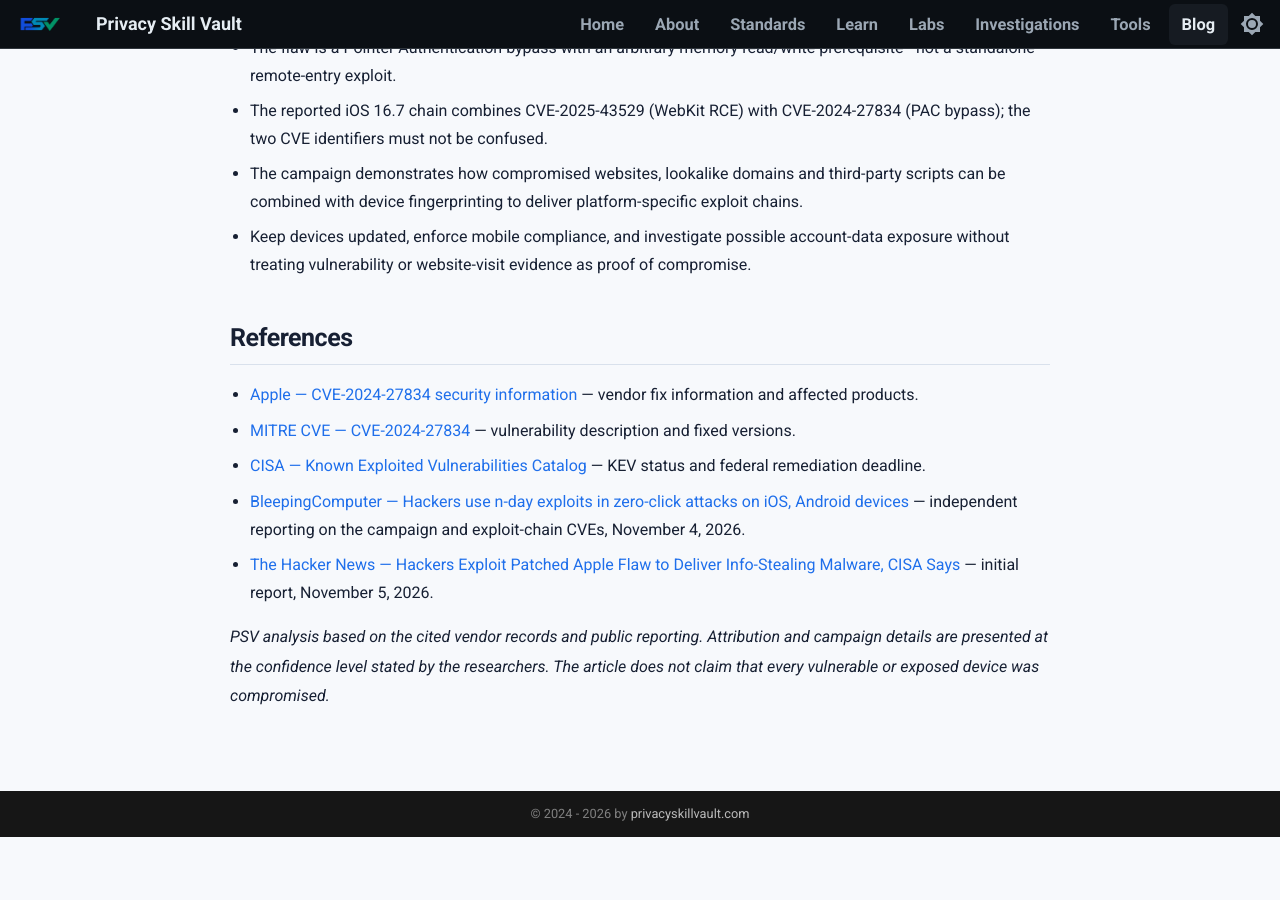
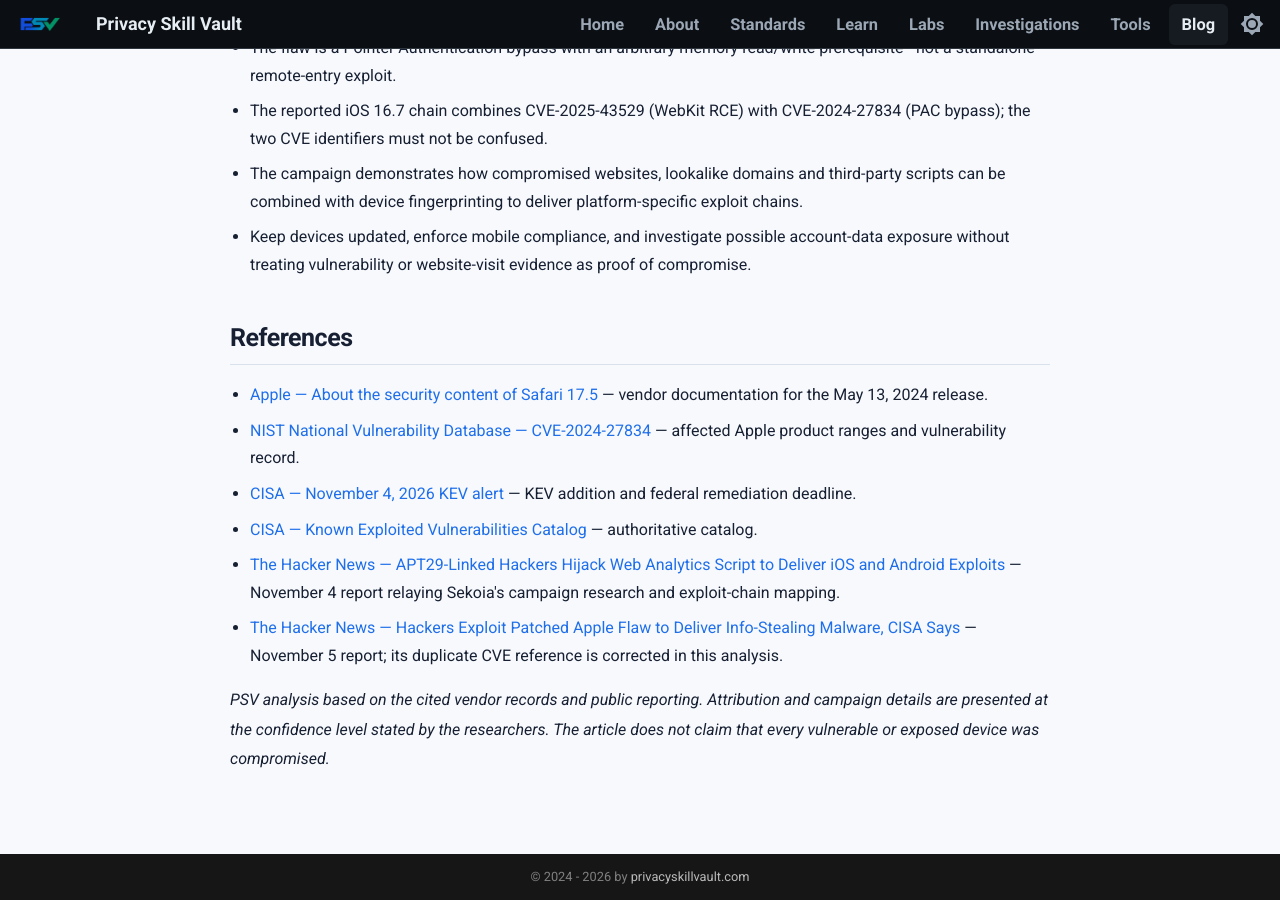
Before and after one commit to PrivacySkillVault/privacyskillvault.github.io, an MkDocs documentation site: the page built from docs/blog/vulnerabilities/apple-cve-2024-27834-apt29-exploitation/index.md, in a window 1280 px wide and 900 px high, scrolled down 3808 px. Built offline with MkDocs 1.6.1 and Material for MkDocs 9.7.7, drawn with Linux system fonts in a browser that asks for light colours; before the commit the page ends 4645 px from its top, so only the background shows below that.

Commit message:
Tighten Apple campaign source references

```diff
--- a/docs/blog/vulnerabilities/apple-cve-2024-27834-apt29-exploitation/index.md
+++ b/docs/blog/vulnerabilities/apple-cve-2024-27834-apt29-exploitation/index.md
@@ -85,10 +85,11 @@ A device version below the fixed release establishes a patching gap; it does not
 
 ## References
 
-- [Apple — CVE-2024-27834 security information](https://support.apple.com/en-us/HT214100) — vendor fix information and affected products.
-- [MITRE CVE — CVE-2024-27834](https://cve.mitre.org/cgi-bin/cvename.cgi?name=CVE-2024-27834) — vulnerability description and fixed versions.
-- [CISA — Known Exploited Vulnerabilities Catalog](https://www.cisa.gov/known-exploited-vulnerabilities-catalog) — KEV status and federal remediation deadline.
-- [BleepingComputer — Hackers use n-day exploits in zero-click attacks on iOS, Android devices](https://www.bleepingcomputer.com/news/security/hackers-use-n-day-exploits-in-zero-click-attacks-on-ios-android-devices/) — independent reporting on the campaign and exploit-chain CVEs, November 4, 2026.
-- [The Hacker News — Hackers Exploit Patched Apple Flaw to Deliver Info-Stealing Malware, CISA Says](https://thehackernews.com/2026/11/hackers-exploit-patched-apple-flaw-to.html) — initial report, November 5, 2026.
+- [Apple — About the security content of Safari 17.5](https://support.apple.com/en-us/120896) — vendor documentation for the May 13, 2024 release.
+- [NIST National Vulnerability Database — CVE-2024-27834](https://nvd.nist.gov/vuln/detail/CVE-2024-27834) — affected Apple product ranges and vulnerability record.
+- [CISA — November 4, 2026 KEV alert](https://www.cisa.gov/news-events/alerts/2026/11/04/cisa-adds-one-known-exploited-vulnerability-catalog) — KEV addition and federal remediation deadline.
+- [CISA — Known Exploited Vulnerabilities Catalog](https://www.cisa.gov/known-exploited-vulnerabilities-catalog) — authoritative catalog.
+- [The Hacker News — APT29-Linked Hackers Hijack Web Analytics Script to Deliver iOS and Android Exploits](https://thehackernews.com/2026/11/apt29-linked-hackers-hijack-web.html) — November 4 report relaying Sekoia's campaign research and exploit-chain mapping.
+- [The Hacker News — Hackers Exploit Patched Apple Flaw to Deliver Info-Stealing Malware, CISA Says](https://thehackernews.com/2026/11/hackers-exploit-patched-apple-flaw-to.html) — November 5 report; its duplicate CVE reference is corrected in this analysis.
 
 *PSV analysis based on the cited vendor records and public reporting. Attribution and campaign details are presented at the confidence level stated by the researchers. The article does not claim that every vulnerable or exposed device was compromised.*
```
